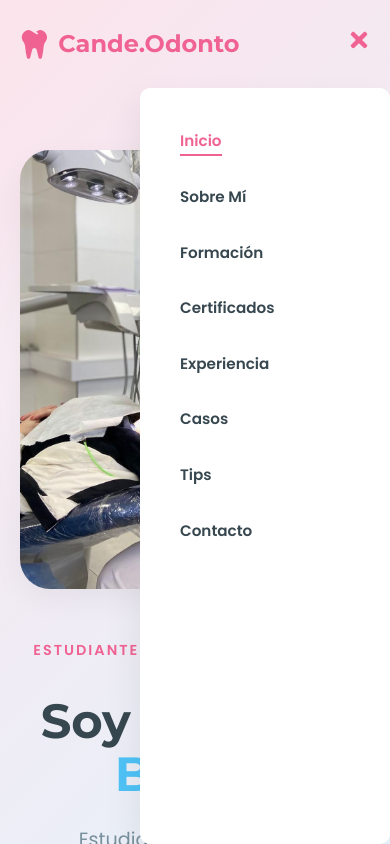
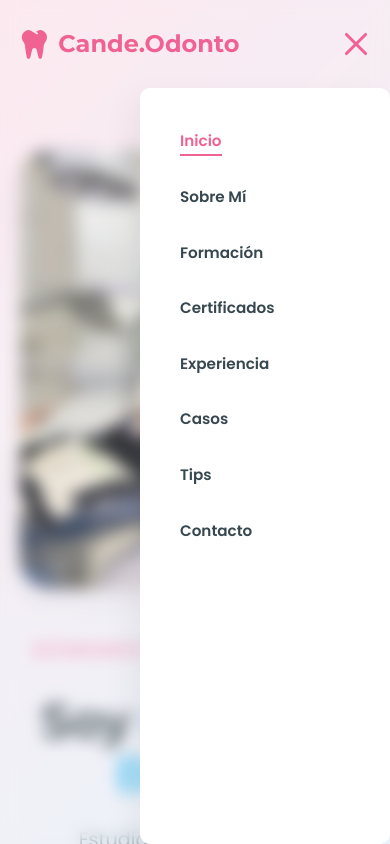
Before and after one commit to EstebanMutuverria/portfolio-candela-boveri, a React (Vite) app: page / in a window 390 px wide. Both pictures are taken after a click on the element 358 px from the left and 44 px from the top of the page. Shown: the top 844 px of the page. Built offline with nearby package versions, Linux system fonts and the light colour scheme.

Commit message:
changes in Navbar

```diff
--- a/src/components/Navbar/Navbar.css
+++ b/src/components/Navbar/Navbar.css
@@ -73,8 +73,60 @@
 .navbar__toggle {
   display: none;
   cursor: pointer;
-  font-size: 1.5rem;
-  color: var(--accent-pink);
+  width: 30px;
+  height: 20px;
+  position: relative;
+  z-index: 1001; /* ensure it stays clickable above links */
+}
+
+.navbar__toggle span {
+  position: absolute;
+  width: 100%;
+  height: 3px;
+  background-color: var(--accent-pink);
+  border-radius: 3px;
+  transition: all 0.3s ease-in-out;
+  left: 0;
+}
+
+.navbar__toggle span:nth-child(1) { top: 0; }
+.navbar__toggle span:nth-child(2) { top: 50%; transform: translateY(-50%); }
+.navbar__toggle span:nth-child(3) { bottom: 0; }
+
+.navbar__toggle.open span:nth-child(1) {
+  top: 50%;
+  transform: translateY(-50%) rotate(45deg);
+}
+
+.navbar__toggle.open span:nth-child(2) {
+  opacity: 0;
+  width: 0;
+}
+
+.navbar__toggle.open span:nth-child(3) {
+  bottom: 50%;
+  transform: translateY(50%) rotate(-45deg);
+}
+
+/* Overlay para mobile */
+.navbar__overlay {
+  position: fixed;
+  top: 0;
+  left: 0;
+  width: 100vw;
+  height: 100vh;
+  background-color: rgba(255, 255, 255, 0.2);
+  backdrop-filter: blur(8px);
+  -webkit-backdrop-filter: blur(8px);
+  z-index: 999;
+  opacity: 0;
+  visibility: hidden;
+  transition: all 0.3s ease;
+}
+
+.navbar__overlay--open {
+  opacity: 1;
+  visibility: visible;
 }
 
 @media (max-width: 992px) {
--- a/src/components/Navbar/Navbar.jsx
+++ b/src/components/Navbar/Navbar.jsx
@@ -1,5 +1,5 @@
 import React, { useState, useEffect } from 'react';
-import { FaTooth, FaBars, FaTimes } from 'react-icons/fa';
+import { FaTooth } from 'react-icons/fa';
 import './Navbar.css';
 
 const Navbar = () => {
@@ -39,8 +39,13 @@ const Navbar = () => {
   ];
 
   return (
-    <nav className={`navbar ${scrolled ? 'navbar--scrolled' : ''}`}>
-      <div className="container navbar__container">
+    <>
+      <div
+        className={`navbar__overlay ${menuOpen ? 'navbar__overlay--open' : ''}`}
+        onClick={() => setMenuOpen(false)}
+      ></div>
+      <nav className={`navbar ${scrolled ? 'navbar--scrolled' : ''}`}>
+        <div className="container navbar__container">
         <div className="navbar__logo">
           <FaTooth className="logo-icon" /> <span>Cande.Odonto</span>
         </div>
@@ -59,11 +64,14 @@ const Navbar = () => {
           ))}
         </ul>
 
-        <div className="navbar__toggle" onClick={() => setMenuOpen(!menuOpen)}>
-          {menuOpen ? <FaTimes /> : <FaBars />}
+        <div className={`navbar__toggle ${menuOpen ? 'open' : ''}`} onClick={() => setMenuOpen(!menuOpen)}>
+          <span></span>
+          <span></span>
+          <span></span>
         </div>
       </div>
     </nav>
+    </>
   );
 };
 
```
